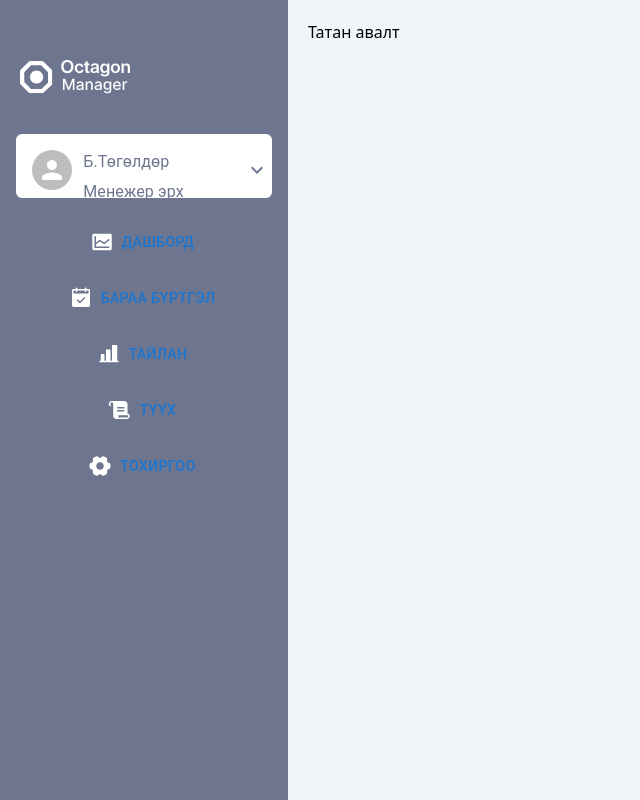
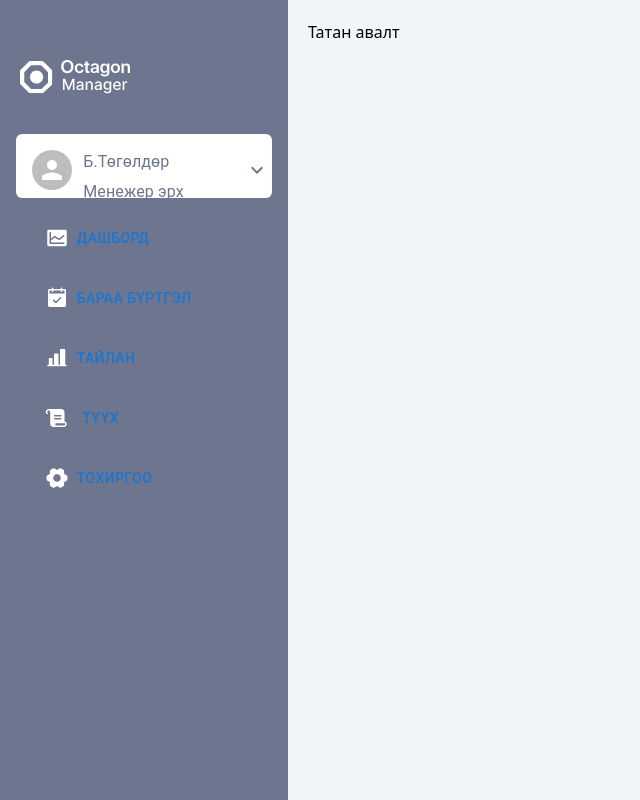
Before and after one commit to octa-project/octagon-manager-fe, a Next.js app: page /purchase in a window 1280 px wide. Shown: the whole page, without its empty margins (0-640 px from the left). Built offline with nearby package versions, Linux system fonts and the light colour scheme.

Commit message:
added-sidebar fix

```diff
--- a/src/components/bars/sidebar.tsx
+++ b/src/components/bars/sidebar.tsx
@@ -19,9 +19,12 @@ import { Dashboard } from "@mui/icons-material";
 const Sidebar = () => {
   const pathname = usePathname();
   const selected =
-    "font-sans text-base rounded-xl w-full h-10 capitalize text-[#6d758f] bg-[#f8f7f5] hover:bg-violet-200";
+    "font-sans text-left rounded-xl w-4/5 h-10 capitalize text-[#6d758f] bg-[#f8f7f5] hover:bg-violet-200";
   const notselected =
-    "font-sans text-base rounded-xl w-full h-10 capitalize text-white bg-[#6d758f]  hover:text-white hover:bg-violet-200";
+    "font-sans text-left rounded-xl w-4/5 h-10 capitalize text-white bg-[#6d758f]  hover:text-white hover:bg-violet-200";
+  const selectedText =  "font-sans text-left pl-3 capitalize text-[#6d758f] hover:text-white";
+  const nonselectedText = "font-sans text-left pl-3 capitalize text-white hover:text-white";
+
 
   const createHandleMenuClick = (menuItem: string) => {
     return () => {
@@ -71,162 +74,108 @@ const Sidebar = () => {
           </div>
         </Dropdown>
       </div>
-      <ul className="py-2 pt-4">
-        <li className="py-2 px-4">
-          <Tooltip title="Дашборд" placement="left">
-            <Link href="/dashboard">
-              <Button
-                className={`${
-                  pathname === "/dashboard" ? selected : notselected
-                }`}
-                startIcon={
-                    pathname === "/dashboard" ?
+      <div className="flex flex-col justify-center items-center pt-5 gap-5">
+        <div className={`flex flex-row justify-left pl-4 ${pathname === "/dashboard" ? selected : notselected}`}>
+          {pathname === "/dashboard" ? (
             <Image
               src="/dashboardgray.svg"
               alt="dashboardgray"
               width={24}
               height={24}
             />
-                  :
+          ) : (
             <Image
               src="/dashboardwhite.svg"
               alt="dashboardwhite"
               width={24}
               height={24}
             />
-                }
-              >
+          )}
+          <Button href="/dashboard" className={`${pathname === "/dashboard" ? selectedText : nonselectedText}`}>
             Дашборд
           </Button>
-            </Link>
-          </Tooltip>
-        </li>
-        <li className="py-2 px-4">
-          <Tooltip title="Бараа бүртгэл" placement="left">
-            <Link href="/items">
-              <Button
-                className={`${pathname === "/items" ? selected : notselected}`}
-                startIcon={
-                    pathname === "/items" ?
+        </div>
+        <div className={`flex flex-row justify-left pl-4 ${pathname === "/items" ? selected : notselected}`}>
+          {pathname === "/items" ? (
             <Image
             src="/itemgray.svg"
             alt="itemgray"
             width={24}
             height={24}
           />
-                  :
+        ) : (
           <Image
             src="/itemwhite.svg"
             alt="itemwhite"
             width={24}
             height={24}
           />
-                }
-              >
+        )}
+          <Button href="/items" className={`${pathname === "/items" ? selectedText : nonselectedText}`}>
           Бараа бүртгэл
           </Button>
-            </Link>
-          </Tooltip>
-        </li>
-        {/* <li className='py-2 px-4'>
-                    <Tooltip title="Татаг авалт" placement="left">
-                        <Link href='/purchase'>
-                            <Button className={`${pathname === '/purchase'
-                                ? selected
-                                : notselected}`}
-                            >Татан авалт</Button>
-                        </Link>
-                    </Tooltip>
-                </li> */}
-        <li className="py-2 px-4">
-          <Tooltip title="Тайлан" placement="left">
-            <Link href="/reports">
-              <Button
-                className={`${
-                  pathname === "/reports" ? selected : notselected
-                }`}
-                startIcon={
-                    pathname === "/reports" ?
+        </div>
+        <div className={`flex flex-row justify-left pl-4 ${pathname === "/reports" ? selected : notselected}`}>
+          {pathname === "/reports" ? (
             <Image
             src="/reportgray.svg"
             alt="reportgray"
             width={24}
             height={24}
           />
-                  :
+        ) : (
           <Image
             src="/reportwhite.svg"
             alt="reportwhite"
             width={24}
             height={24}
           />
-                }
-              >
+          )}
+          <Button href="/reports" className={`${pathname === "/reports" ? selectedText : nonselectedText}`}>
             Тайлан
           </Button>
-            </Link>
-          </Tooltip>
-        </li>
-        <li className="py-2 px-4">
-          <Tooltip title="Түүх" placement="left">
-            <Link href="/history">
-              <Button
-                className={`${
-                  pathname === "/history" ? selected : notselected
-                }`}
-                startIcon={
-                    pathname === "/history" ?
+        </div>
+        <div className={`flex flex-row justify-left pl-4 ${pathname === "/history" ? selected : notselected}`}>
+          {pathname === "/history" ? (
             <Image
             src="/historygray.svg"
             alt="historygray"
             width={24}
             height={24}
           />
-                  :
+        ) : (
           <Image
             src="/historywhite.svg"
             alt="historywhite"
             width={24}
             height={24}
           />
-                }
-              >
+          )}
+          <Button href="/history" className={`${pathname === "/history" ? selectedText : nonselectedText}`}>
             Түүх
           </Button>
-            </Link>
-          </Tooltip>
-        </li>
-        <li className="py-2 px-4">
-          <Tooltip title="Тохиргоо" placement="left">
-            <Link href="/settings">
-              <Button
-                className={`${
-                  pathname === "/settings" ? selected : notselected
-                }`}
-                startIcon={
-                    pathname === "/settings" ?
+        </div>
+        <div className={`flex flex-row justify-left pl-4 ${pathname === "/settings" ? selected : notselected}`}>
+          {pathname === "/settings" ? (
             <Image
             src="/settinggray.svg"
             alt="settinggray"
             width={24}
             height={24}
           />
-                  :
+        ) : (
           <Image
             src="/settingwhite.svg"
             alt="settingwhite"
             width={24}
             height={24}
           />
-                }
-              >
+          )}
+          <Button href="/settings" className={`${pathname === "/settings" ? selectedText : nonselectedText}`}>
             Тохиргоо
           </Button>
-            </Link>
-          </Tooltip>
-        </li>
-      </ul>
         </div>
+      </div></div>
   );
 };
 export default Sidebar;
--- a/src/components/items/index.tsx
+++ b/src/components/items/index.tsx
@@ -659,7 +659,7 @@ class ItemController extends Component<{}, ItemState> {
             </Button>
           </Box>
         </Drawer>
-        <Snackbar
+        {/* <Snackbar
           open={open}
           autoHideDuration={6000}
           onClose={this.handleClose}
@@ -668,7 +668,7 @@ class ItemController extends Component<{}, ItemState> {
             <AlertTitle>Амжилттай</AlertTitle>
             Бараа шинэчлэгдлээ
           </Alert>
-        </Snackbar>
+        </Snackbar> */}
       </>
     );
   }
```
Lines whose indentation alone changed are shown as unchanged.
